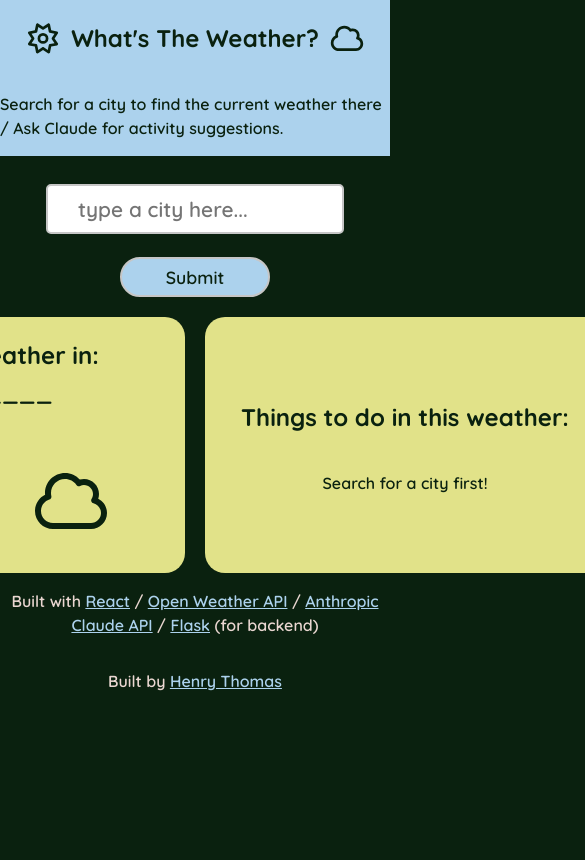
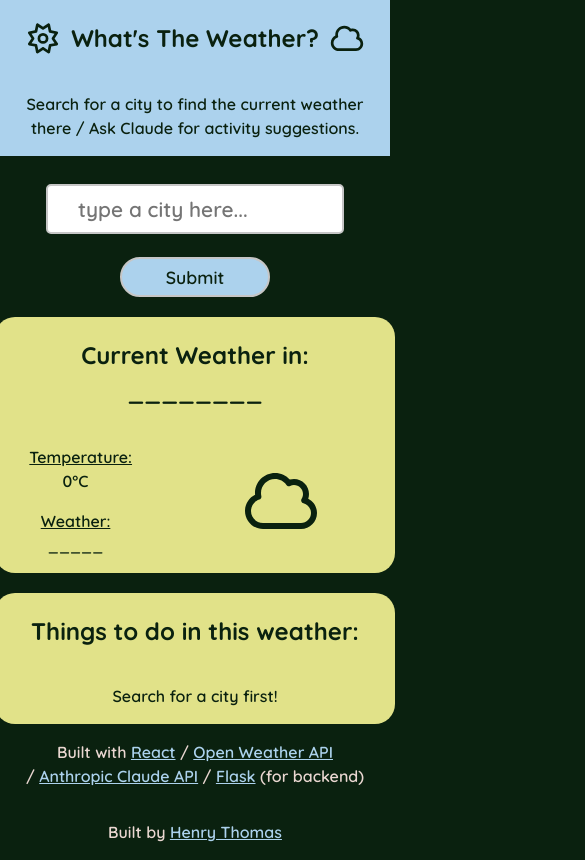
Before and after one commit to HenzaT/react-weather-app, a React (Vite) app: page / in a window 390 px wide. Shown: the whole page, 585 px wide, since content can reach past the window. Built offline with nearby package versions, Linux system fonts and the light colour scheme; no server answers.

Commit message:
added responsiveness for mobiles

```diff
--- a/src/App.css
+++ b/src/App.css
@@ -75,3 +75,11 @@ button.claude-button:disabled {
     transform: rotate(360deg);
   }
 }
+
+@media (max-width: 600px) {
+  .top-cards {flex-direction: column;}
+
+  button.claude-button {margin-bottom: 20px;}
+
+  .claude-response-card {width: 350px;}
+}
--- a/src/App.tsx
+++ b/src/App.tsx
@@ -39,6 +39,7 @@ function App() {
 
   const [buttonDisabled, setButtonDisabled] = useState<boolean>(false)
   const [showSpinner, setShowSpinner] = useState<boolean>(false)
+  const [hasSubmitted, setHasSubmitted] = useState<boolean>(false)
 
   const specificCity = formData.city
   const firstLetter: string = specificCity ? specificCity.charAt(0).toUpperCase() : ""
@@ -66,6 +67,7 @@ function App() {
     event.preventDefault()
     const newErrors = validateForm(formData)
     setErrors(newErrors)
+    setHasSubmitted(true)
 
     if (Object.keys(newErrors).length === 0) {
         console.log("Calling API at:", `${apiUrl}/api/weather`);
@@ -94,11 +96,8 @@ function App() {
 
   // clear input box
   function handleClear() {
-    setFormData(formData => ({
-      ...formData,
-      city: ''
-      })
-    )
+    setFormData({city: '', description: ''})
+    setHasSubmitted(false)
   }
 
   // validate form input
@@ -192,6 +191,7 @@ function App() {
           handleChange={handleChange}
           errors={errors}
           handleClear={handleClear}
+          hasSubmitted={hasSubmitted}
         />
         <div className="cards">
           <div className="top-cards">
--- a/src/Components/Footer/Footer.css
+++ b/src/Components/Footer/Footer.css
@@ -15,3 +15,11 @@ a {
 a:hover {
   color: var(--third-color-hover);
 }
+
+@media (max-width: 600px) {
+  footer p {
+    text-align: center;
+    margin-left: auto;
+    margin-right: auto;
+  }
+}
--- a/src/Components/Form/Form.tsx
+++ b/src/Components/Form/Form.tsx
@@ -5,7 +5,8 @@ export interface FormProps {
   formData: { city: string, description: string },
   handleChange: (event: React.ChangeEvent<HTMLInputElement>) => void,
   errors: { city?: string },
-  handleClear: (event: React.MouseEvent<HTMLButtonElement>) => void
+  handleClear: (event: React.MouseEvent<HTMLButtonElement>) => void,
+  hasSubmitted: boolean
 }
 
 function Form(props: FormProps) {
@@ -25,7 +26,7 @@ function Form(props: FormProps) {
               {props.errors.city}
           </span>
       )}
-      {props.formData.description && props.formData.city ? (
+      {props.hasSubmitted && props.formData.description && props.formData.city ? (
         <button
           className="clear-button"
           type="button"
--- a/src/Components/Header/Header.css
+++ b/src/Components/Header/Header.css
@@ -19,61 +19,9 @@ header {
   font-size: 1.8rem;
 }
 
-/* .switch {
-  position: relative;
-  display: inline-block;
-  width: 60px;
-  height: 34px;
+@media (max-width: 600px) {
+  p {
+    width: 90%;
+    text-align: center;
+  }
 }
-
-.switch input {
-  opacity: 0;
-  width: 0;
-  height: 0;
-}
-
-.slider {
-  position: absolute;
-  cursor: pointer;
-  top: 0;
-  left: 0;
-  right: 0;
-  bottom: 0;
-  background-color: #ccc;
-  -webkit-transition: .4s;
-  transition: .4s;
-}
-
-.slider:before {
-  position: absolute;
-  content: "";
-  height: 26px;
-  width: 26px;
-  left: 4px;
-  bottom: 4px;
-  background-color: white;
-  -webkit-transition: .4s;
-  transition: .4s;
-}
-
-input:checked + .slider {
-  background-color: #2196F3;
-}
-
-input:focus + .slider {
-  box-shadow: 0 0 1px #2196F3;
-}
-
-input:checked + .slider:before {
-  -webkit-transform: translateX(26px);
-  -ms-transform: translateX(26px);
-  transform: translateX(26px);
-}
-
-.slider.round {
-  border-radius: 34px;
-}
-
-.slider.round:before {
-  border-radius: 50%;
-} */
```
